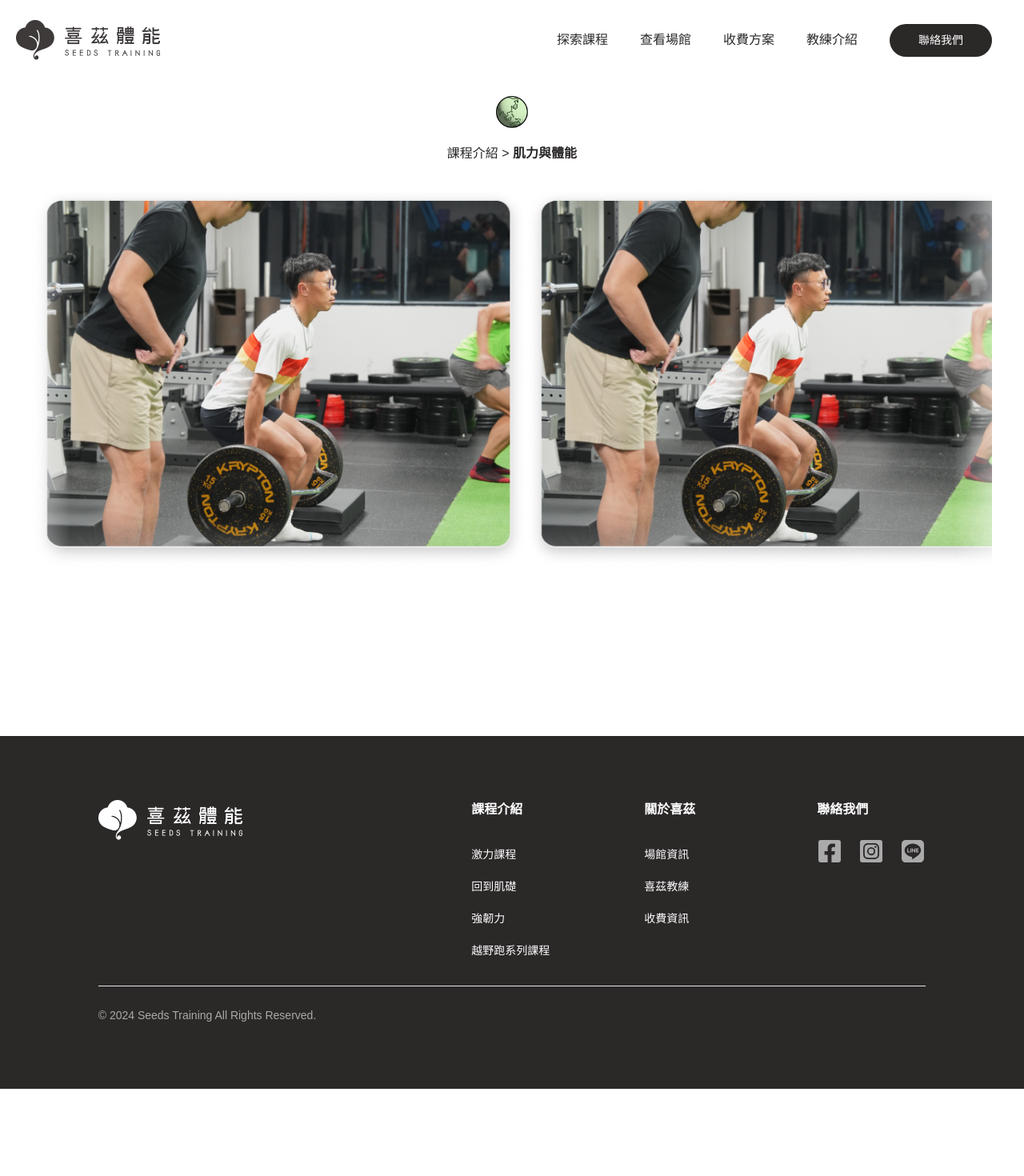
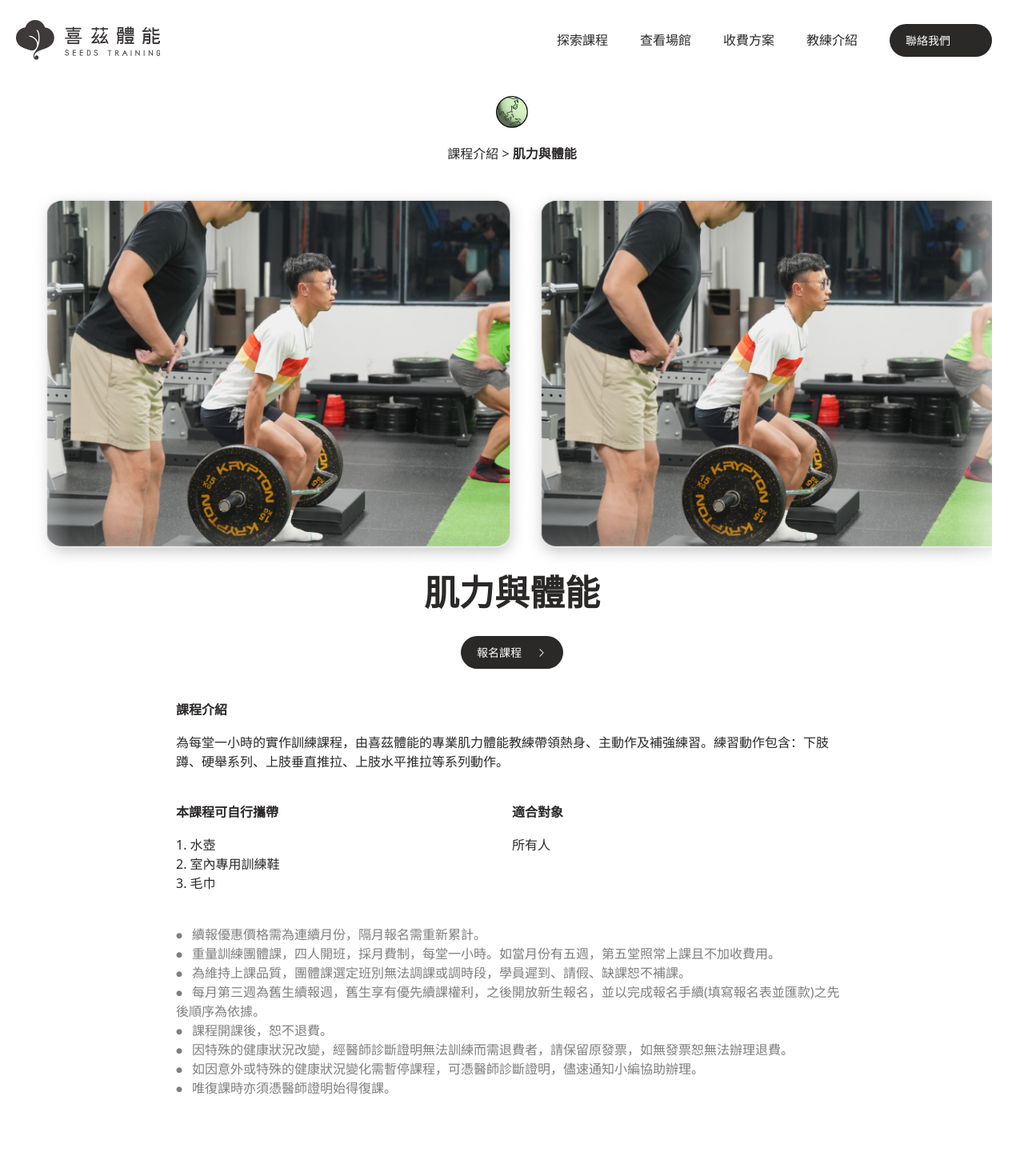
Before and after one commit to rraiy/seeds, a Next.js app: page /all-lessons/fitness-and-strength in a window 1280 px wide. Shown: the top 1470 px of the page at 80% size. Before the commit the page ends 1361 px from the top, so only its background shows below. Built offline with nearby package versions, Linux system fonts and the light colour scheme; a web font is replaced by a local one.

Commit message:
ui: add lessons detail component

```diff
--- a/app/all-lessons/[lessons]/page.tsx
+++ b/app/all-lessons/[lessons]/page.tsx
@@ -2,17 +2,14 @@ import Image from 'next/image';
 
 import LessonsDetail, { lessonType } from '@/app/constants/content/lessonsDetail';
 import ImgSlide from '@/app/components/common/carousel/ImgSlide';
+import LessonDetail from '@/app/components/LessonDetail';
 
 const SubLessons = ({ params }: { params: { lessons: lessonType } }) => {
   const content = LessonsDetail[params.lessons];
   const { title, iconPath, subLessons } = content;
-  // const router = useRouter();
-  // console.log(params);
-
-  // const { slug } = router;
 
   return (
-    <div className="min-h-[800px]">
+    <div className="min-h-[800px] flex flex-col items-center">
       <div className="flex flex-col items-center mb-8">
         <div className="w-[40px] mb-5 tablet:w-[40px]">
           <Image width="0" height="0" sizes="100vw" className="w-full h-auto" src={iconPath} alt="喜茲體能" />
@@ -22,7 +19,12 @@ const SubLessons = ({ params }: { params: { lessons: lessonType } }) => {
           <span className="font-bold">{title}</span>
         </p>
       </div>
-      <ImgSlide count={6} hasCenter={true} />
+      {subLessons.map((sub) => (
+        <div key={sub.name} className="flex flex-col items-center mb-28">
+          <ImgSlide count={sub.imgPath.length} hasCenter={true} imgs={sub.imgPath} />
+          <LessonDetail content={sub} />
+        </div>
+      ))}
     </div>
   );
 };
--- /dev/null
+++ b/app/components/LessonDetail.tsx
@@ -0,0 +1,52 @@
+'use client';
+
+import { HiChevronRight } from 'react-icons/hi2';
+
+import Button from '@/app/components/common/Button';
+import { iSubLesson } from '@/app/constants/content/lessonsDetail';
+
+interface Props {
+  content: iSubLesson;
+}
+
+const LessonDetail = ({ content }: Props) => {
+  const { name, introduction, baggage, user, caveat } = content;
+
+  return (
+    <div className="w-[840px] [&>*]:mb-10 [&_h5]:font-bold [&_h5]:mb-4">
+      <div className="flex flex-col items-center">
+        <h2 className="section-title">{name}</h2>
+        <Button text="報名課程" icon={<HiChevronRight />} iconPosition="back" />
+      </div>
+      <div>
+        <h5>課程介紹</h5>
+        <p>{introduction}</p>
+      </div>
+      <div className="flex">
+        <div className="w-[50%]">
+          <h5>本課程可自行攜帶</h5>
+          <ul>
+            {baggage.map((item, idx) => (
+              <li key={idx}>
+                {idx + 1}. {item}
+              </li>
+            ))}
+          </ul>
+        </div>
+        <div>
+          <h5>適合對象</h5>
+          <p>{user}</p>
+        </div>
+      </div>
+      <ul>
+        {caveat.map((item, idx) => (
+          <li key={idx} className="before:content-['⦁'] before:mr-3 text-primary text-opacity-60">
+            {item}
+          </li>
+        ))}
+      </ul>
+    </div>
+  );
+};
+
+export default LessonDetail;
--- a/app/components/common/Button.tsx
+++ b/app/components/common/Button.tsx
@@ -5,19 +5,21 @@ interface Props {
   icon?: JSX.Element;
   widthLarge?: boolean;
   className?: string;
+  iconPosition?: 'front' | 'back';
 }
 
-const Button = ({ text, icon, widthLarge = false, className }: Props) => {
+const Button = ({ text, icon, widthLarge = false, className, iconPosition = 'front' }: Props) => {
   return (
     <button
       type="button"
       className={twMerge(
-        `inline-block w-32 rounded-full bg-primary px-5 py-2.5 text-sm font-medium leading-normal text-white hover:bg-buttonHover ${widthLarge && 'w-full'}`,
+        `w-32 flex justify-between items-center rounded-full bg-primary px-5 py-2.5 text-sm font-medium leading-normal text-white hover:bg-buttonHover ${widthLarge && 'w-full'}`,
         className,
       )}
     >
-      {!!icon && icon}
+      {!!icon && iconPosition === 'front' && icon}
       {text}
+      {!!icon && iconPosition === 'back' && icon}
     </button>
   );
 };
--- a/app/components/common/carousel/ImgSlide.tsx
+++ b/app/components/common/carousel/ImgSlide.tsx
@@ -2,39 +2,42 @@
 
 import Image from 'next/image';
 import { useEffect, useRef, useState } from 'react';
+import { twMerge } from 'tailwind-merge';
 
 import getCenter from '@/app/utils/getCenter';
 
 interface Props {
   count: number;
+  imgs: string[];
   hasCenter?: boolean; // Get the images array center to be focus
+  className?: string;
 }
 
-const mock = [
-  '/images/lessons/detail/lesson-fitness-1.jpg',
-  '/images/lessons/detail/lesson-fitness-1.jpg',
-  '/images/lessons/detail/lesson-fitness-1.jpg',
-  '/images/lessons/detail/lesson-fitness-1.jpg',
-  '/images/lessons/detail/lesson-fitness-1.jpg',
-  '/images/lessons/detail/lesson-fitness-1.jpg',
-];
+// const mock = [
+//   '/images/lessons/detail/lesson-fitness-1.jpg',
+//   '/images/lessons/detail/lesson-fitness-1.jpg',
+//   '/images/lessons/detail/lesson-fitness-1.jpg',
+//   '/images/lessons/detail/lesson-fitness-1.jpg',
+//   '/images/lessons/detail/lesson-fitness-1.jpg',
+//   '/images/lessons/detail/lesson-fitness-1.jpg',
+// ];
 
-const ImgSlide = ({ count, hasCenter = false }: Props) => {
+const ImgSlide = ({ count, imgs, hasCenter = false, className }: Props) => {
   const [isReady, setIsReady] = useState<boolean>(false);
   const containerRef = useRef<HTMLDivElement>(null);
-  const shouldOffsetDelay = hasCenter && isReady;
 
   useEffect(() => {
     if (containerRef.current && hasCenter) {
       const centerItemIdx = getCenter(count);
       const scrollContainer = containerRef.current;
       const centerItem = scrollContainer.children[centerItemIdx] as HTMLDivElement;
-
+      console.log('run1');
       // 計算方式
       // 容器寬度/2 得容器中心點
       // 圖片與中心點的差值 加上圖片/2的值 得左移距離(滾動距離)
 
       if (centerItem) {
+        console.log('run2');
         const containerCenter = scrollContainer.offsetWidth / 2;
         const imageWidth = 618;
         const centerImgOffset = imageWidth * centerItemIdx + imageWidth / 2;
@@ -42,6 +45,7 @@ const ImgSlide = ({ count, hasCenter = false }: Props) => {
 
         scrollContainer.scrollLeft = scrollPosition;
         setIsReady(true);
+        console.log('scrollPosition', scrollPosition);
       }
     } else {
       setIsReady(true);
@@ -49,11 +53,11 @@ const ImgSlide = ({ count, hasCenter = false }: Props) => {
   }, [hasCenter]);
 
   return (
-    <div className="w-[1200px] min-h-[472px] relative">
+    <div className={twMerge('w-[1200px] min-h-[472px] relative tablet:w-[768px]', className)}>
       <div className="left-light-halo" />
       <div className="right-light-halo" />
       <div className={`${isReady ? 'visible' : 'invisible'} w-full flex overflow-x-scroll`} ref={containerRef}>
-        {mock.map((item, idx) => {
+        {imgs.map((item, idx) => {
           return (
             <div key={idx} className="min-w-[618px] tablet:w-[40px]">
               <Image width="0" height="0" sizes="100vw" className="w-full h-auto" src={item} alt="喜茲體能" />
--- a/app/constants/content/lessonsDetail.ts
+++ b/app/constants/content/lessonsDetail.ts
@@ -1,4 +1,4 @@
-interface SubLesson {
+export interface iSubLesson {
   name: string;
   introduction: string;
   baggage: string[];
@@ -10,7 +10,7 @@ interface SubLesson {
 interface LessonDetail {
   title: string;
   iconPath: string;
-  subLessons: SubLesson[];
+  subLessons: iSubLesson[];
 }
 
 interface iLessonsDetail {
@@ -48,7 +48,7 @@ const LessonsDetail: iLessonsDetail = {
         ],
       },
       {
-        name: '肌力與體能',
+        name: '回到基礎',
         introduction:
           '為每堂一小時的實作訓練課程，由喜茲體能的專業肌力體能教練帶領熱身、主動作及補強練習。練習動作包含：下肢蹲、硬舉系列、上肢垂直推拉、上肢水平推拉等系列動作。',
         baggage: ['水壺', '室內專用訓練鞋', '毛巾'],
--- a/app/styles/globals.css
+++ b/app/styles/globals.css
@@ -43,6 +43,9 @@ h6 {
   margin-bottom: 1.5rem;
 }
 
-p {
+p,
+li,
+button {
+  font-family: 'Noto Sans';
   line-height: 1.5rem;
 }
```
